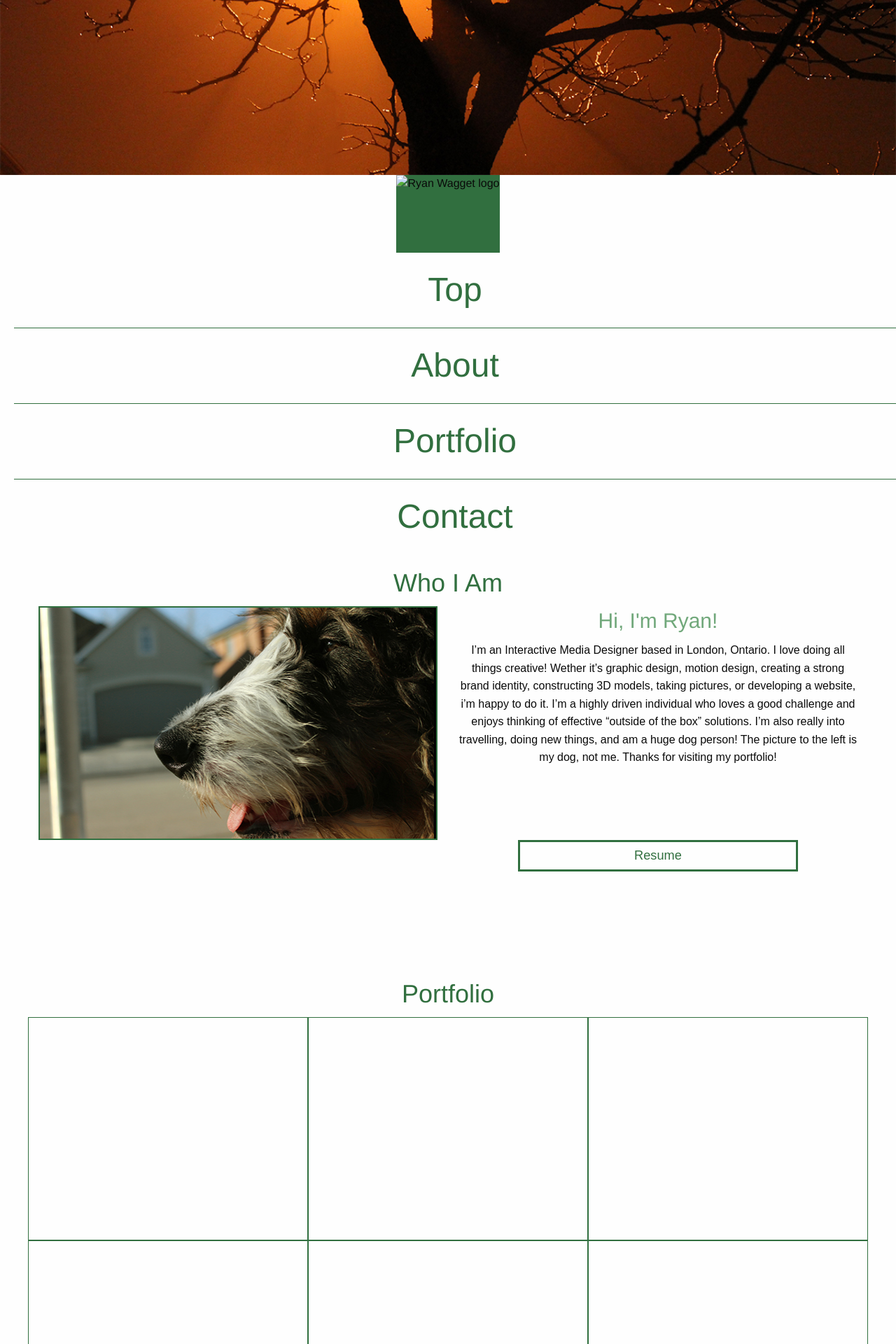
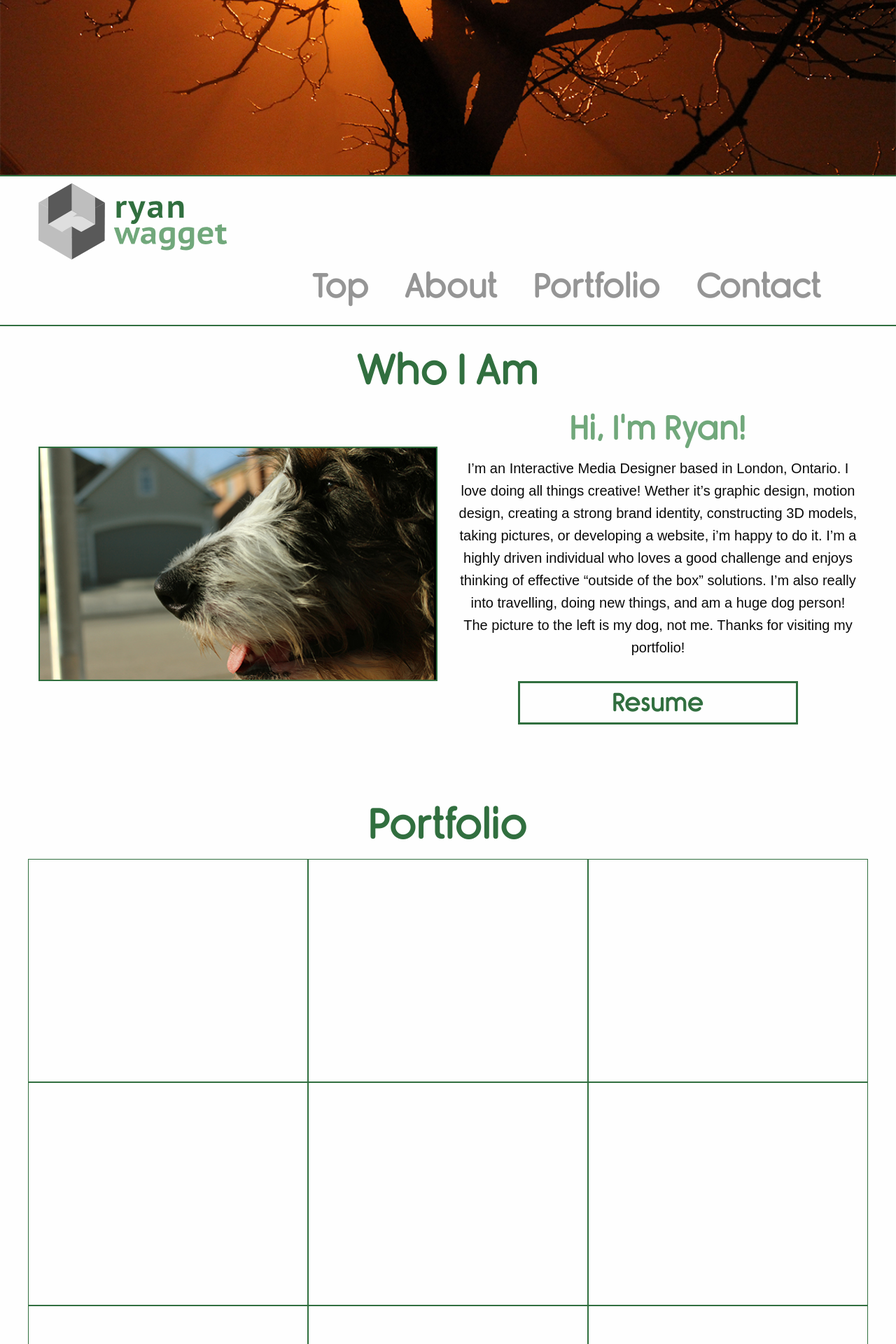
Before and after one commit to ryanwagget/portfolio_website, a PHP site: page / in a window 1280 px wide. Shown: the part 603-2523 px from the top of the page at 70% size. Run offline with PHP 8.4, Linux system fonts and the light colour scheme.

Commit message:
Responsive editing, adding logo

```diff
--- a/css/app.css
+++ b/css/app.css
@@ -7,11 +7,18 @@
 	text-align: center;
 }
 
+@font-face
+{
+	font-family: 'rimouski sb';
+	src: url('../fonts/rimouski sb.ttf');
+}
+
 h2
 {
 	font-size: 36px;
 	color: #316f3f;
 	text-align: center;
+	font-family: 'rimouski sb', Arial, sans-serif;
 }
 
 h3
@@ -19,12 +26,49 @@ h3
 	font-size: 30px;
 	color: #71a87b;
 	text-align: center;
+	font-family: 'rimouski sb', Arial, sans-serif;
 }
 
 p
 {
 	text-align: center;
 	font-family: 'Arial', sans-serif, times;
+}
+
+@media screen and (min-width: 48em)
+{
+	h2
+	{
+		font-size: 48px;
+	}
+
+	h3
+	{
+		font-size: 36px;
+	}
+
+	p
+	{
+		font-size: 20px;
+	}
+}
+
+@media screen and (min-width: 80em)
+{
+	h2
+	{
+		font-size: 60px;
+	}
+
+	h3
+	{
+		font-size: 48px;
+	}
+
+	p
+	{
+		font-size: 20px;
+	}
 }
 
 /*------------------------------Nav/Header------------------------------*/
@@ -42,8 +86,7 @@ header img
 
 #logo
 {
-	background-color: #316f3f;
-	height: 111px;
+	margin-top: 10px;
 }
 
 nav
@@ -56,6 +99,7 @@ nav ul
 	list-style: none;
 	font-size: 48px;
 	color: #316f3f;
+	font-family: 'rimouski sb', Arial, sans-serif;
 }
 
 nav ul li
@@ -65,12 +109,85 @@ nav ul li
 	padding-bottom: 15px;
 }
 
+nav ul li:first-child
+{
+	margin-top: 5px;
+}
+
 nav ul li:last-child
 {
 	border-bottom: none;
 }
 
+nav ul li a
+{
+	color: #316f3f;
+}
+
+@media screen and (min-width: 48em)
+{
+	nav
+	{
+		text-align: inital;
+		border-top: 2px solid #316f3f;
+		border-bottom: 2px solid #316f3f;
+	}
+
+	nav ul
+	{
+		color: #959595;
+		list-style: none;
+		font-size: 36px;
+	}
+
+	nav ul li
+	{
+		margin-top: 0px;
+		border-bottom: 0px;
+		padding-bottom: 0px;
+		display: inline;
+		margin-left: 20px;
+	}
+
+	nav ul li:first-child
+	{
+		margin-top: 0px;
+	}
+
+	nav ul li a
+	{
+		color: #959595;
+	}
+
+	nav ul li a:hover
+	{
+		color: #316f3f;
+	}
+}
+
+@media screen and (min-width: 80em)
+{
+	nav ul
+	{
+		font-size: 48px;
+	}
+
+	nav ul li
+	{
+		margin-left: 40px;
+	}
+}
 /*------------------------------About------------------------------*/
+
+#dog
+{
+	margin-top: 60px;
+}
+
+#about
+{
+	margin-top: 20px;
+}
 
 #resume
 {
@@ -78,6 +195,7 @@ nav ul li:last-child
 	color: #316f3f;
 	padding: 10px;
 	border: 3px solid #316f3f;
+	font-family: 'rimouski sb', Arial, sans-serif;
 }
 
 #resume:hover
@@ -86,11 +204,19 @@ nav ul li:last-child
 	background-color: #316f3f;
 }
 
+@media screen and (min-width: 80em)
+{
+	#resume
+	{
+		font-size: 36px;
+	}
+}
+
 /*------------------------------Portfolio------------------------------*/
 
 #portfolio
 {
-	margin-top: 150px;
+	margin-top: 100px;
 }
 
 .portfolioPiece
@@ -105,46 +231,59 @@ video
 	margin-top: 50px;
 }
 
-/*------------------------------Portfolio------------------------------*/
+/*------------------------------Contact------------------------------*/
+
+#contact
+{
+	margin-top: 30px;
+}
 
 input::-webkit-input-placeholder
 {
 	color: #b9d2be;
+	font-family: 'rimouski sb', Arial, sans-serif;
 }
 
 input::-moz-placeholder
 {
 	color: #b9d2be;
+	font-family: 'rimouski sb', Arial, sans-serif;
 }
 
 input:-ms-input-placeholder
 {
 	color: #b9d2be;
+	font-family: 'rimouski sb', Arial, sans-serif;
 }
 
 input:-moz-placeholder
 {
 	color: #b9d2be;
+	font-family: 'rimouski sb', Arial, sans-serif;
 }
 
 textarea::-webkit-input-placeholder
 {
 	color: #b9d2be;
+	font-family: 'rimouski sb', Arial, sans-serif;
 }
 
 textarea::-moz-placeholder
 {
 	color: #b9d2be;
+	font-family: 'rimouski sb', Arial, sans-serif;
 }
 
 textarea:-ms-input-placeholder
 {
 	color: #b9d2be;
+	font-family: 'rimouski sb', Arial, sans-serif;
 }
 
 textarea:-moz-placeholder
 {
 	color: #b9d2be;
+	font-family: 'rimouski sb', Arial, sans-serif;
 
 }
 
@@ -157,6 +296,7 @@ textarea:-moz-placeholder
 	border: 3px solid #316f3f;
 	padding-left: 20px;
 	padding-right: 20px;
+	font-family: 'rimouski sb', Arial, sans-serif;
 }
 
 #submit:hover
@@ -164,3 +304,15 @@ textarea:-moz-placeholder
 	color: #fff;
 	background-color: #316f3f;
 }
+
+#linkedIn
+{
+	width: 41px;
+	height: 41px;
+	margin-left: 200px;
+}
+
+form
+{
+	margin-bottom: 20px;
+}
--- a/index.html
+++ b/index.html
@@ -12,7 +12,7 @@
 <!--Header-->
   <body>
     <h1 class="hide">Ryan Wagget's Portfolio</h1>
-    <header>
+    <header id="header">
       <img data-interchange="[images/s-headImage.jpg, small], [images/l-headImage.jpg, medium],[images/l-headImage.jpg, large]" alt="A tree in the fog">
     </header>
 
@@ -22,23 +22,25 @@
         <button class="menu-icon float-right" type="button" data-toggle>
         </button>
     </div>
-    <nav id="mainNav">
-    <h2 class="hide">Main Navigation</h2>
-      <img id="logo"src="" alt="Ryan Wagget logo">
-      <ul>
-        <li href="#">Top</li>
-        <li href="#">About</li>
-        <li href="#">Portfolio</li>
-        <li href="#">Contact</li>
-      </ul>
-    </nav>
+      <nav id="mainNav">
+      <h2 class="hide">Main Navigation</h2>
+        <div class="row">
+          <img class="small-6 small-offset-3 medium-3 medium-pull-3 large-3 columns" id="logo" src="images/logo.svg" alt="Ryan Wagget logo">
+          <ul class="small-12 medium-9 large-9 columns">
+            <li><a href="#header">Top</a></li>
+            <li><a href="#about">About</a></li>
+            <li><a href="#portfolio">Portfolio</a></li>
+            <li><a href="#contact">Contact</a></li>
+          </ul>
+        </div>
+      </nav>
 
 
 <!--About-->
     <section id="about">
     <h2>Who I Am</h2>
       <div class="row">
-        <img  class="small-12 medium-6 large-6 columns" data-interchange="[images/s-dog.jpg, small], [images/l-dog.jpg, medium],[images/l-dog.jpg, large]" alt="Bear the Bernedoodle">
+        <img id="dog" class="small-12 medium-6 large-6 columns" data-interchange="[images/s-dog.jpg, small], [images/l-dog.jpg, medium],[images/l-dog.jpg, large]" alt="Bear the Bernedoodle">
         <div class="small-12 medium-6 large-6 columns">
           <h3>Hi, I'm Ryan!</h3>
           <p>I’m an Interactive Media Designer based in London, Ontario. I love doing all things creative! Wether it’s graphic design, motion design, creating a strong brand identity, constructing 3D models, taking pictures, or developing a website, i’m happy to do it. I’m a highly driven individual who loves a good challenge and enjoys thinking of effective “outside of the box” solutions. I’m also really into travelling, doing new things, and am a huge dog person! The picture to the left is my dog, not me. Thanks for visiting my portfolio!</p>
@@ -81,7 +83,7 @@
 
 <!--Contact-->
     <section id="contact">
-    <h2 class="hide">Contact Me</h2>
+    <h2>Contact Me</h2>
       <div class="row">
         <div class="small-12 medium-6 large-6 columns">
           <h3>Get in Touch</h3>
@@ -93,6 +95,9 @@
             <input type="text" required id="human" placeholder="What is 1+2?">
             <textarea name="comments" id="comments" required cols="50" rows="8" placeholder="Write your message here..."></textarea>
             <input id="submit" type="submit" value="Send!">
+            <a href="https://www.linkedin.com/in/ryanwagget/" title="LinkedIn" id="LinkedIn">
+              <img src="images/linkedin.svg" alt="LinkedIn Icon">
+            </a>
         </form>
       </div>
     </section>
```
Also changed, not shown: assets/linkedin_icon.svg (added), fonts/rimouski sb.ttf (added), images/linkedin.svg (added), images/logo.svg (added), 5 other files.
